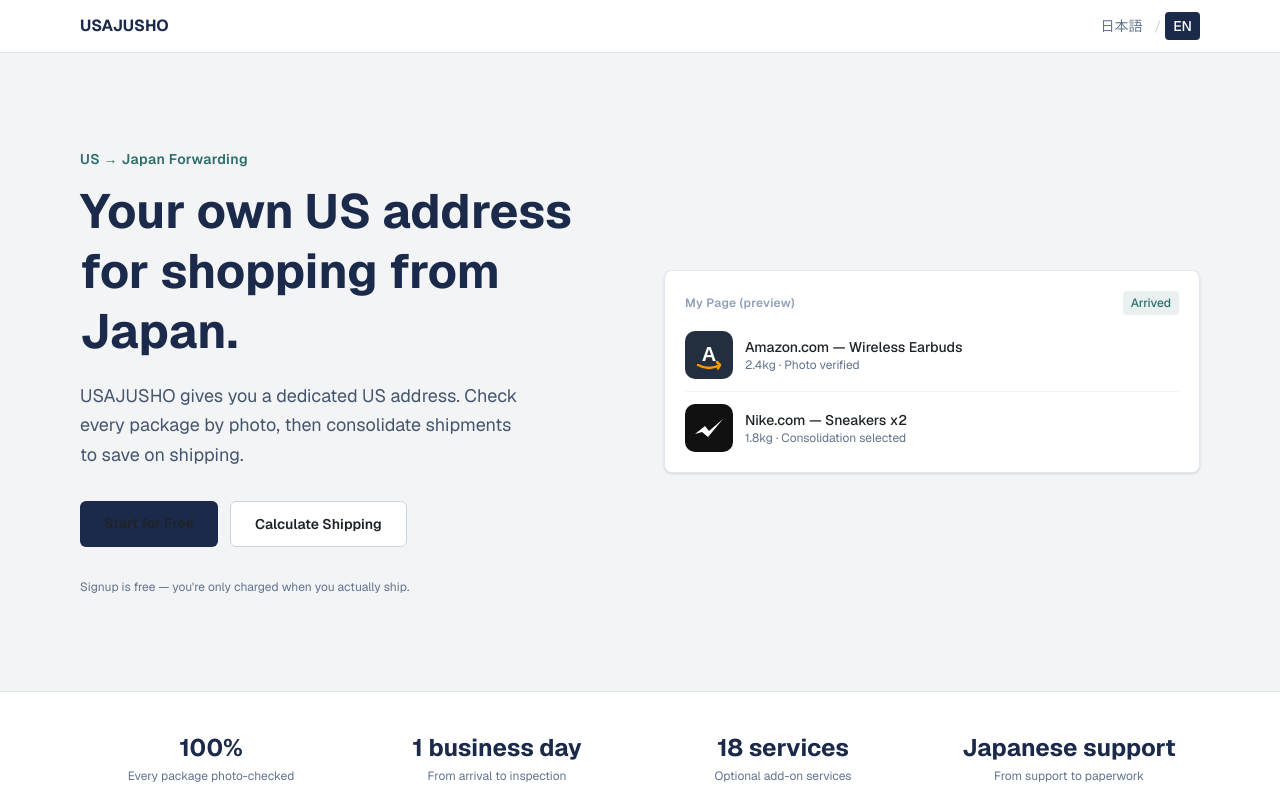
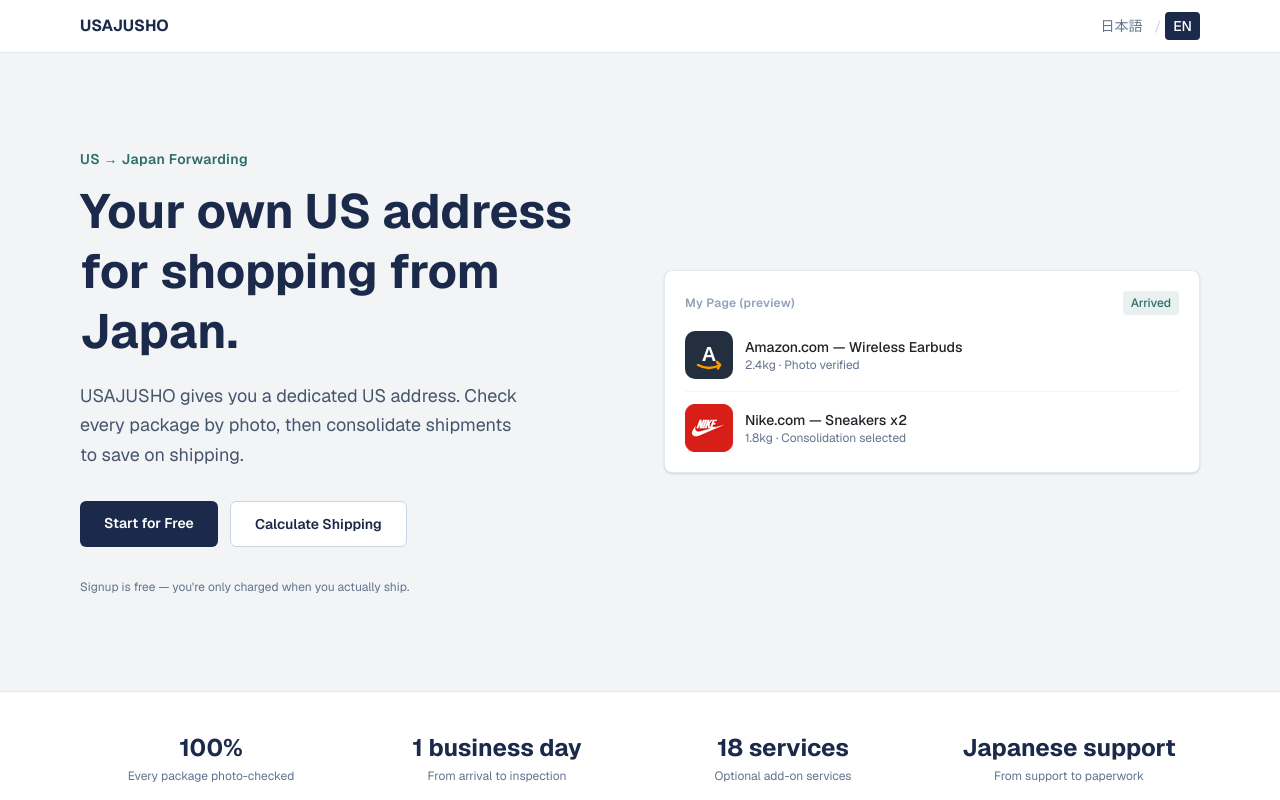
Before and after one commit to leelee90503-alt/usajusho-app, a Next.js app: page /en in a window 1280 px wide. Shown: the top 800 px of the page. Built offline with nearby package versions, Linux system fonts and the light colour scheme; no server answers; the database is empty.

Commit message:
Fix CTA button text contrast and use official Nike logo image

```diff
--- a/app/[locale]/globals.css
+++ b/app/[locale]/globals.css
@@ -28,6 +28,8 @@
   font-family: var(--font-sans), Arial, Helvetica, sans-serif;
 }
 
-a {
-  color: inherit;
+@layer base {
+  a {
+    color: inherit;
+  }
 }
--- a/app/[locale]/page.tsx
+++ b/app/[locale]/page.tsx
@@ -72,7 +72,7 @@
                 </div>
               </div>
               <div className="flex gap-3 items-center">
-                    <img src="/images/store-nike.svg" alt={t("hero.previewItem2LogoAlt")} className="w-12 h-12 rounded shrink-0" />
+                    <img src="/images/store-nike.png" alt={t("hero.previewItem2LogoAlt")} className="w-12 h-12 rounded shrink-0" />
                 <div className="min-w-0">
                   <p className="text-sm font-medium text-[var(--usj-text)] truncate">
                     {t("hero.previewItem2")}
```
Also changed, not shown: public/images/store-nike.png (added), public/images/store-nike.svg (deleted).
